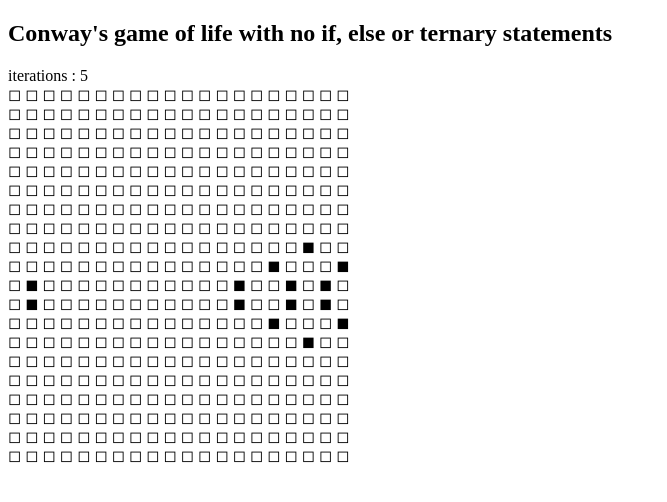
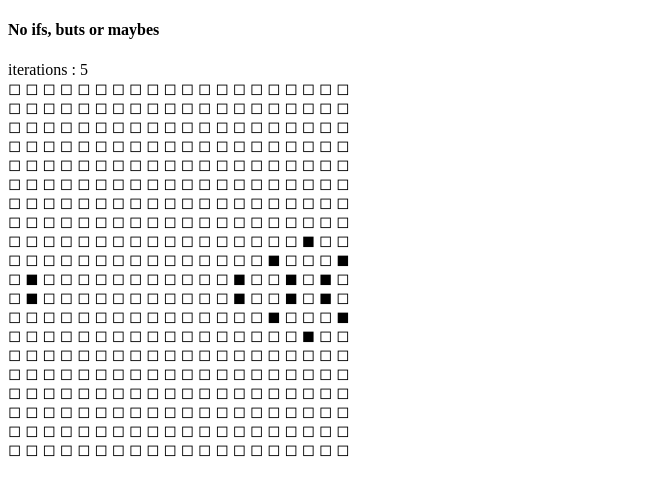
Before and after one commit to chrisrgibb/Conways-Game-Of-Life, a plain HTML site: page index.html in a window 1280 px wide. Shown: the whole page, without its empty margins (0-667 px from the left). Drawn offline with Linux system fonts and the light colour scheme.

Commit message:
better header

```diff
--- a/index.html
+++ b/index.html
@@ -4,7 +4,7 @@
     	<title>Conway's Game Of Life</title>
     </head>
  	<body>
- 		<h2>Conway's game of life with no if, else or ternary statements </h2>
+ 		<h4> No ifs, buts or maybes </h4>
  		<div id="counter"></div>
  		<div id="main"></div>
  	</body>
```
